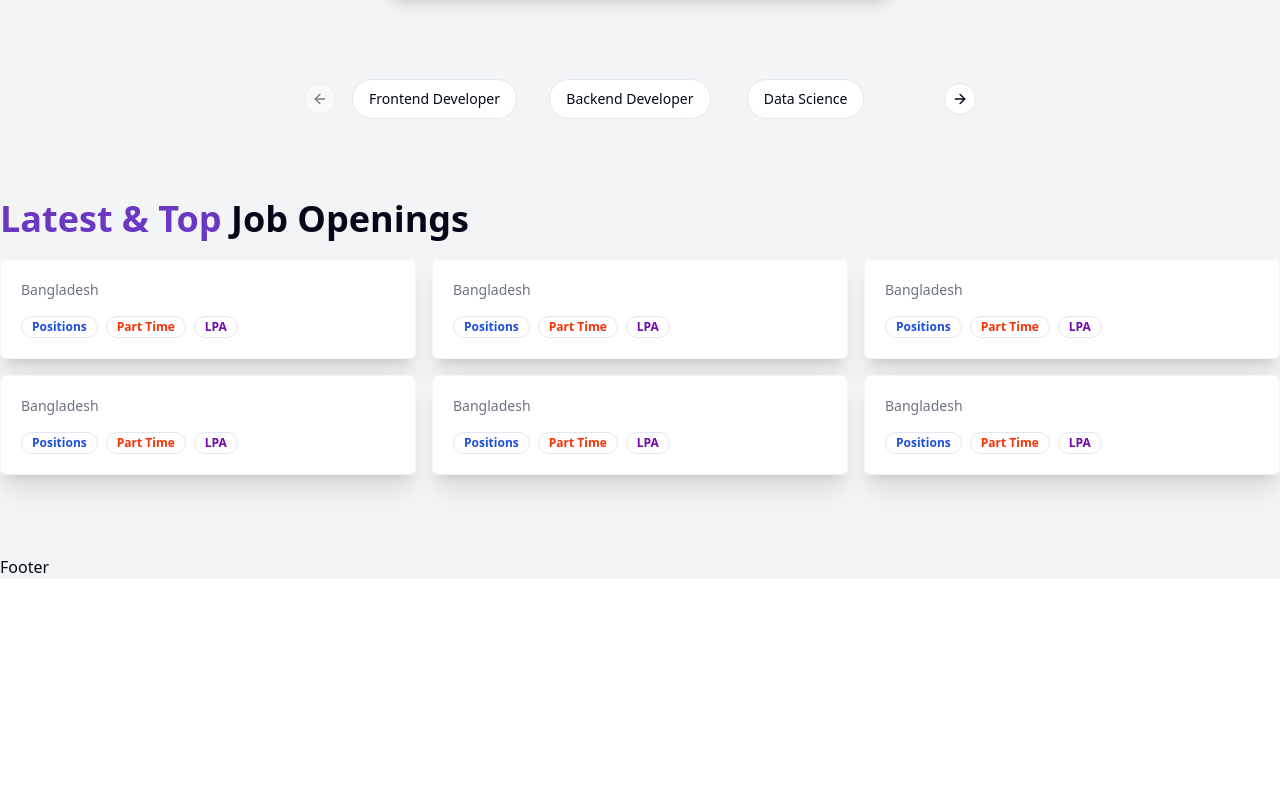
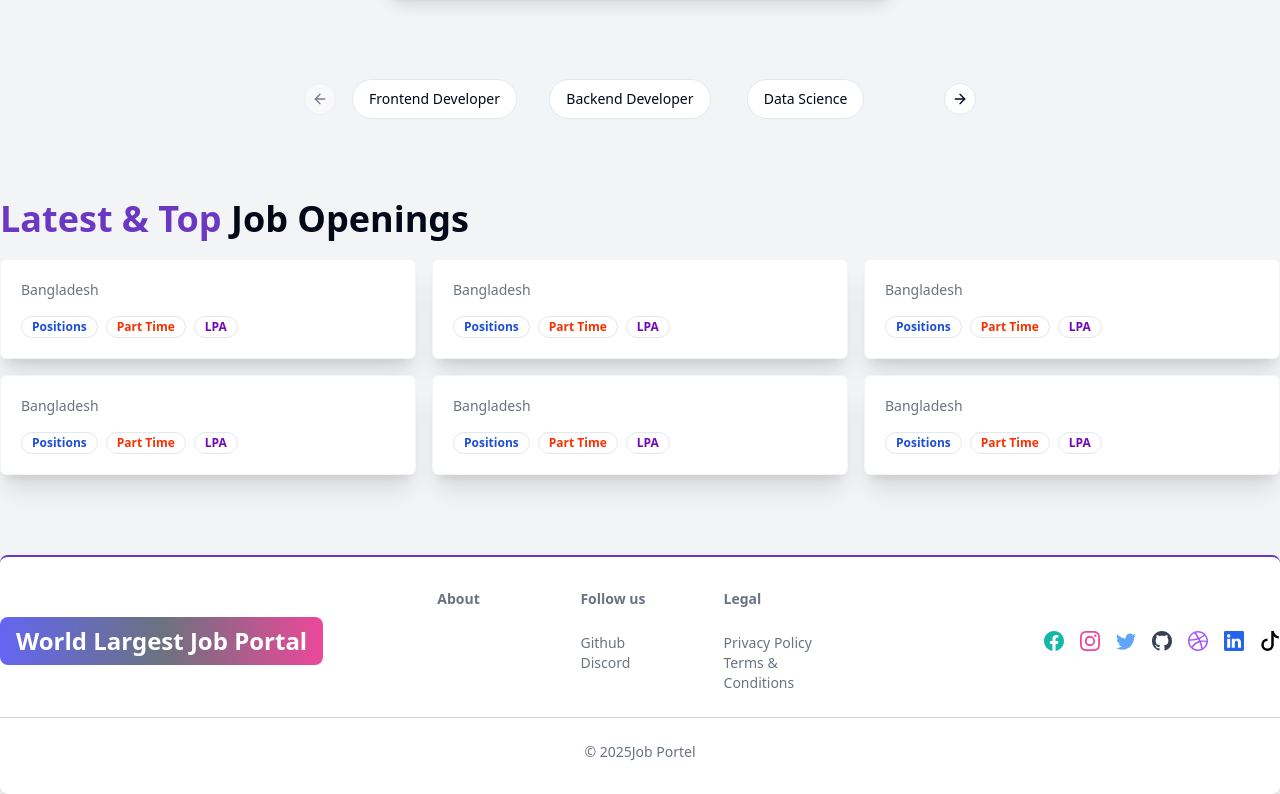
Before and after one commit to MASUDALAM234970/Job-portal, a React (Vite) app in the folder frontend/: page / in a window 1280 px wide. Shown: the part 391-1185 px from the top of the page. Before the commit the page ends 970 px from the top, so only its background shows below. Built offline with nearby package versions, Linux system fonts and the light colour scheme.

Commit message:
Add Footer component using Flowbite; enhance layout with social media links and copyright information

```diff
--- a/frontend/package.json
+++ b/frontend/package.json
@@ -20,6 +20,7 @@
     "class-variance-authority": "^0.7.1",
     "clsx": "^2.1.1",
     "embla-carousel-react": "^8.5.2",
+    "flowbite-react": "^0.10.2",
     "lucide-react": "^0.471.1",
     "next-themes": "^0.4.4",
     "react": "^18.3.1",
--- a/frontend/src/components/Footer.jsx
+++ b/frontend/src/components/Footer.jsx
@@ -1,5 +1,115 @@
-import React from "react";
+import { Footer } from "flowbite-react";
+import { Link } from "react-router-dom";
+import {
+  BsFacebook,
+  BsInstagram,
+  BsTwitter,
+  BsGithub,
+  BsDribbble,
+  BsTiktok,
+  BsLinkedin,
+} from "react-icons/bs";
 
-export default function Footer() {
-  return <div>Footer</div>;
+export default function FooterCom() {
+  return (
+    <Footer container className="border-t-2 border-[#6A38C2] shadow-md">
+      <div className="w-full max-w-7xl mx-auto py-8">
+        <div className="grid grid-cols-1 sm:grid-cols-2 md:grid-cols-3 gap-8 items-center">
+          <div className="flex flex-col items-start">
+            <Link
+              to="/"
+              className="text-2xl font-bold text-white bg-gradient-to-r from-indigo-500 via-gray-500 to-pink-500 px-4 py-2 rounded-lg hover:shadow-lg"
+            >
+              World Largest Job Portal
+            </Link>
+          </div>
+
+          <div className="grid grid-cols-2 sm:grid-cols-3 gap-6">
+            <div>
+              <Footer.Title title="About" />
+              <Footer.LinkGroup col>
+                <Footer.Link
+                  href="/about"
+                  target="_blank"
+                  rel="noopener noreferrer"
+                ></Footer.Link>
+              </Footer.LinkGroup>
+            </div>
+
+            <div>
+              <Footer.Title title="Follow us" />
+              <Footer.LinkGroup col>
+                <Footer.Link
+                  href="https://www.github.com/MASUDALAM234970"
+                  target="_blank"
+                  rel="noopener noreferrer"
+                >
+                  Github
+                </Footer.Link>
+                <Footer.Link href="#">Discord</Footer.Link>
+              </Footer.LinkGroup>
+            </div>
+
+            <div>
+              <Footer.Title title="Legal" />
+              <Footer.LinkGroup col>
+                <Footer.Link href="#">Privacy Policy</Footer.Link>
+                <Footer.Link href="#">Terms &amp; Conditions</Footer.Link>
+              </Footer.LinkGroup>
+            </div>
+          </div>
+
+          <div className="sm:col-span-3 md:col-span-1 text-center sm:text-right">
+            <div className="flex justify-center sm:justify-end gap-4">
+              <Footer.Icon
+                href="#"
+                icon={BsFacebook}
+                className="text-teal-500 hover:text-teal-400"
+              />
+              <Footer.Icon
+                href="#"
+                icon={BsInstagram}
+                className="text-pink-500 hover:text-pink-400"
+              />
+              <Footer.Icon
+                href="#"
+                icon={BsTwitter}
+                className="text-blue-400 hover:text-blue-300"
+              />
+              <Footer.Icon
+                href="https://github.com/MASUDALAM234970"
+                icon={BsGithub}
+                className="text-gray-700 hover:text-gray-600"
+              />
+              <Footer.Icon
+                href="#"
+                icon={BsDribbble}
+                className="text-purple-500 hover:text-purple-400"
+              />
+              <Footer.Icon
+                href="https://www.linkedin.com/in/md-masud-alam-5a1a18240/"
+                icon={BsLinkedin}
+                className="text-blue-600 hover:text-blue-500"
+              />
+              <Footer.Icon
+                href="https://www.tiktok.com/@masudalam234970"
+                icon={BsTiktok}
+                className="text-black hover:text-gray-800"
+              />
+            </div>
+          </div>
+        </div>
+
+        <Footer.Divider className="my-6 border-gray-300" />
+
+        <div className="text-center">
+          <Footer.Copyright
+            href="#"
+            by="Job Portel"
+            year={new Date().getFullYear()}
+          />
+        </div>
+      </div>
+    </Footer>
+  );
 }
```
Also changed, not shown: 1 other file (tests, documents, lock files or other folders).
